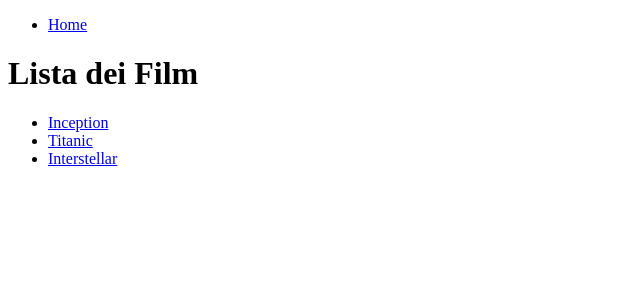
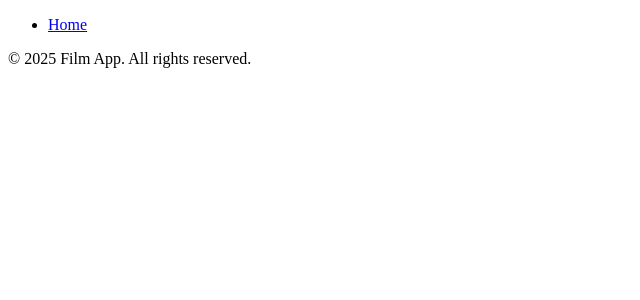
Before and after one commit to GiovanniYahyaLaassel/webapp-react, a React (Vite) app in the folder client/: page / in a window 1280 px wide. Shown: the top 300 px of the page, without its empty margins (0-640 px from the left). Built offline with nearby package versions, Linux system fonts and the light colour scheme.

Commit message:
ADD: Refactor layout components

```diff
--- a/client/src/App.jsx
+++ b/client/src/App.jsx
@@ -1,6 +1,6 @@
 import React from 'react';
-import { BrowserRouter as Router, Routes, Route } from 'react-router-dom';
-import Layout from './layouts/Layout';
+import { BrowserRouter, Routes, Route } from 'react-router-dom';
+import DefaultLayout from './layouts/DefaultLayout';
 import Home from './pages/Home';
 import MovieDetail from './pages/MovieDetail';
 
@@ -10,16 +10,19 @@
   const [count, setCount] = useState(0)
 
   return (
-    <div>
-      <Router>
-      <Layout>
+
+
+    <BrowserRouter>
         <Routes>
-          <Route path="/" element={<Home />} />
-          <Route path="/movie/:id" element={<MovieDetail />} />
+          <Route element={<DefaultLayout />}>
+            <Route path='/' element={<Home />} />
+            <Route path="/movie/:id" element={<MovieDetail />} />
+          </Route>
         </Routes>
-      </Layout>
-    </Router>
-    </div>
+    </BrowserRouter>
+
+
+
   )
 }
 
--- /dev/null
+++ b/client/src/layouts/DefaultLayout.jsx
@@ -0,0 +1,15 @@
+import React from 'react';
+import Header from './Header';
+import Footer from './Footer';
+
+const DefaultLayout = ({ children }) => {
+  return (
+    <div>
+      <Header />
+      <main>{children}</main>
+      <Footer />
+    </div>
+  );
+};
+
+export default DefaultLayout;
--- /dev/null
+++ b/client/src/layouts/Footer.jsx
@@ -0,0 +1,11 @@
+import React from 'react';
+
+const Footer = () => {
+  return (
+    <footer>
+      <p>&copy; 2025 Film App. All rights reserved.</p>
+    </footer>
+  );
+};
+
+export default Footer;
--- /dev/null
+++ b/client/src/layouts/Header.jsx
@@ -0,0 +1,17 @@
+import React from 'react';
+import { NavLink } from 'react-router-dom';
+
+const Header = () => {
+  return (
+    <header>
+      <nav>
+        <ul>
+          <li><NavLink to="/">Home</NavLink></li>
+
+        </ul>
+      </nav>
+    </header>
+  );
+};
+
+export default Header;
--- a/client/src/layouts/Layout.jsx
+++ /dev/null
@@ -1,21 +0,0 @@
-import React from 'react';
-import { NavLink } from 'react-router-dom';
-
-// Componente Layout di base
-const Layout = ({ children }) => {
-  return (
-    <div>
-      {/* Navbar con link alle pagine */}
-      <nav>
-        <ul>
-          <li><NavLink to="/">Home</NavLink></li>
-        </ul>
-      </nav>
-
-      {/* Contenuto principale */}
-      <main>{children}</main>
-    </div>
-  );
-};
-
-export default Layout;
```
Also changed, not shown: client/src/components/MovieCard.jsx (added), client/src/components/Nav.jsx (added).
